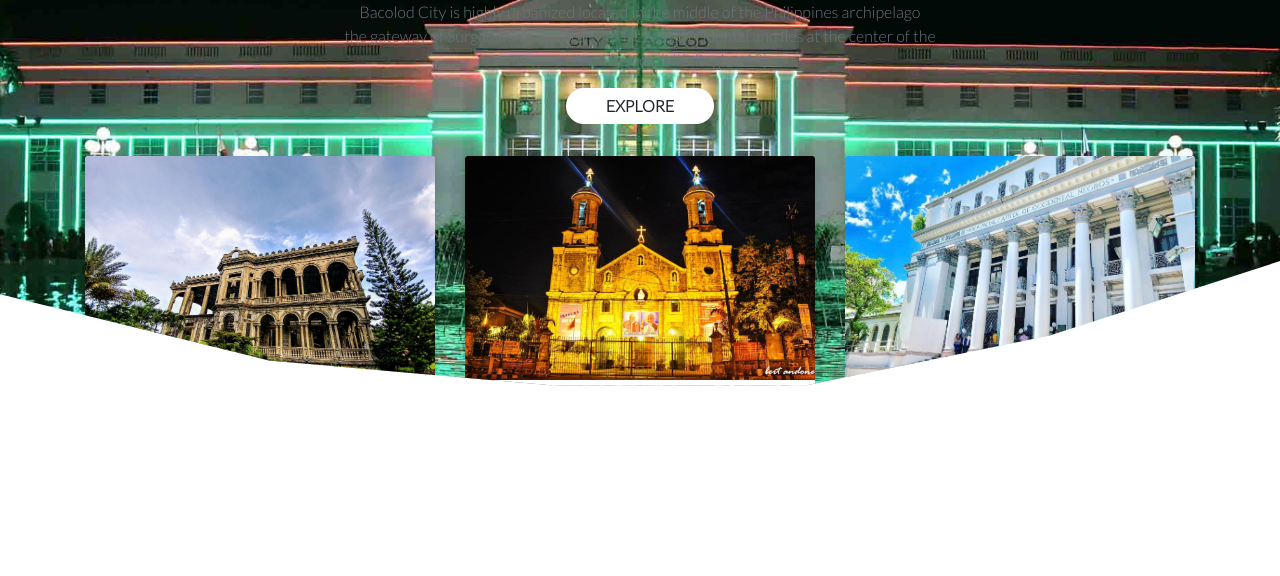
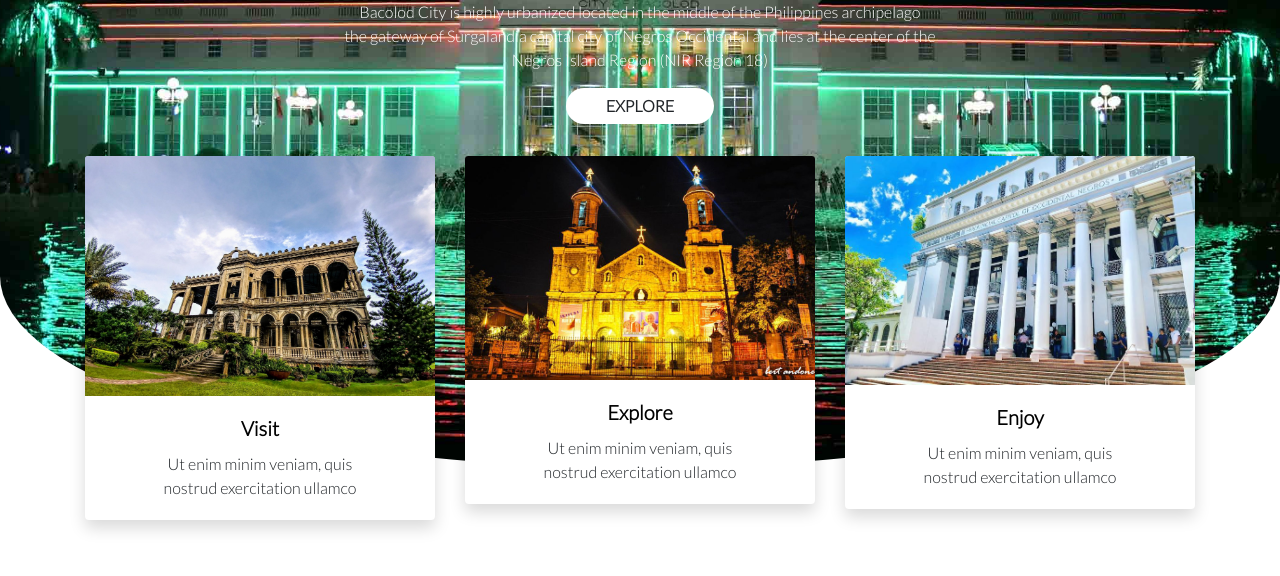
Before and after one commit to TAMS-maker/1sttrial, a plain HTML site: page index.html in a window 1280 px wide. Shown: the part 252-828 px from the top of the page. Drawn offline with nearby package versions, Linux system fonts and the light colour scheme.

Commit message:
added curved bg

```diff
--- a/index.css
+++ b/index.css
@@ -17,9 +17,19 @@ html, body{
   background-size: cover;
   background-repeat: no-repeat;
   background-position: center center;
-  clip-path: polygon(100% 0%, 74% 0%, 30% 0%, 0% 0%, 0% 25%, 0% 49%, 0% 66%, 21% 74%, 43% 77%, 63% 77%, 82% 71%, 100% 62%, 100% 45%, 100% 25%);
+  border-bottom-left-radius: 90% 48%;
+  border-bottom-right-radius: 90% 48%;
+  height: 90vh;
 
 }
+/* #bg{
+
+  clip-path: polygon(100% 0%, 74% 0%, 30% 0%, 0% 0%, 0% 25%, 0% 49%, 0% 66%, 21% 74%, 43% 77%, 63% 77%, 82% 71%, 100% 62%, 100% 45%, 100% 25%);
+  height: 100vh;
+}*/
+
+
+
 
 #bold{
   font-weight: bolder;
@@ -112,3 +122,7 @@ li{
 button:hover {
   background: #fba419;
 }
+
+#location{
+  color: white;
+}
--- a/index.html
+++ b/index.html
@@ -89,7 +89,7 @@
         <p class="display-2 text-center font-weight-bolder" id="bacolod">City of Bacolod</p>
         <h1>
         <p class ="text-center"> Province of Negros Occidental</p></h1>
-        <p class="text-center text-muted"  >Bacolod City is highly urbanized located in the middle of the Philippines archipelago <br>
+        <p class="text-center " id="location"  >Bacolod City is highly urbanized located in the middle of the Philippines archipelago <br>
           the gateway of Surgalandia capital city of Negros Occidental and lies at the center of the <br>
           Negros Island Region (NIR Region 18)
         </p>
```
